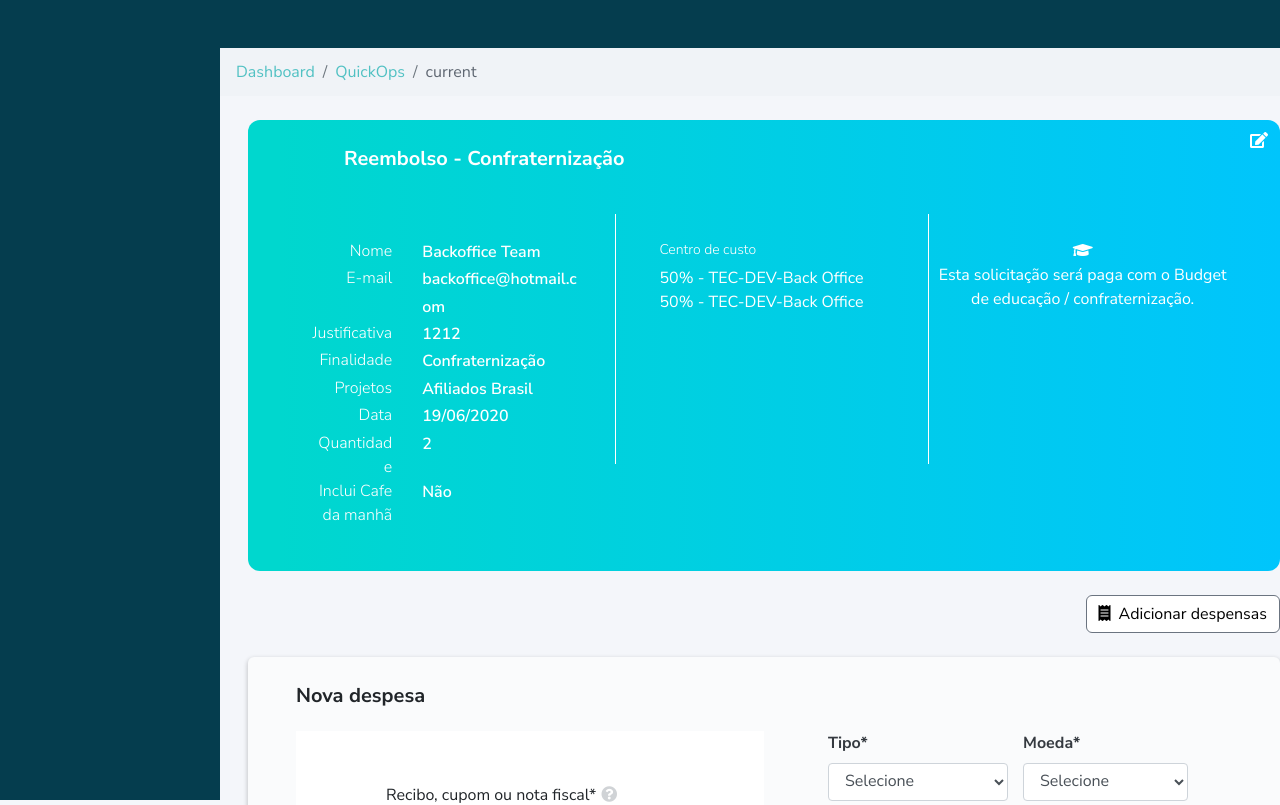
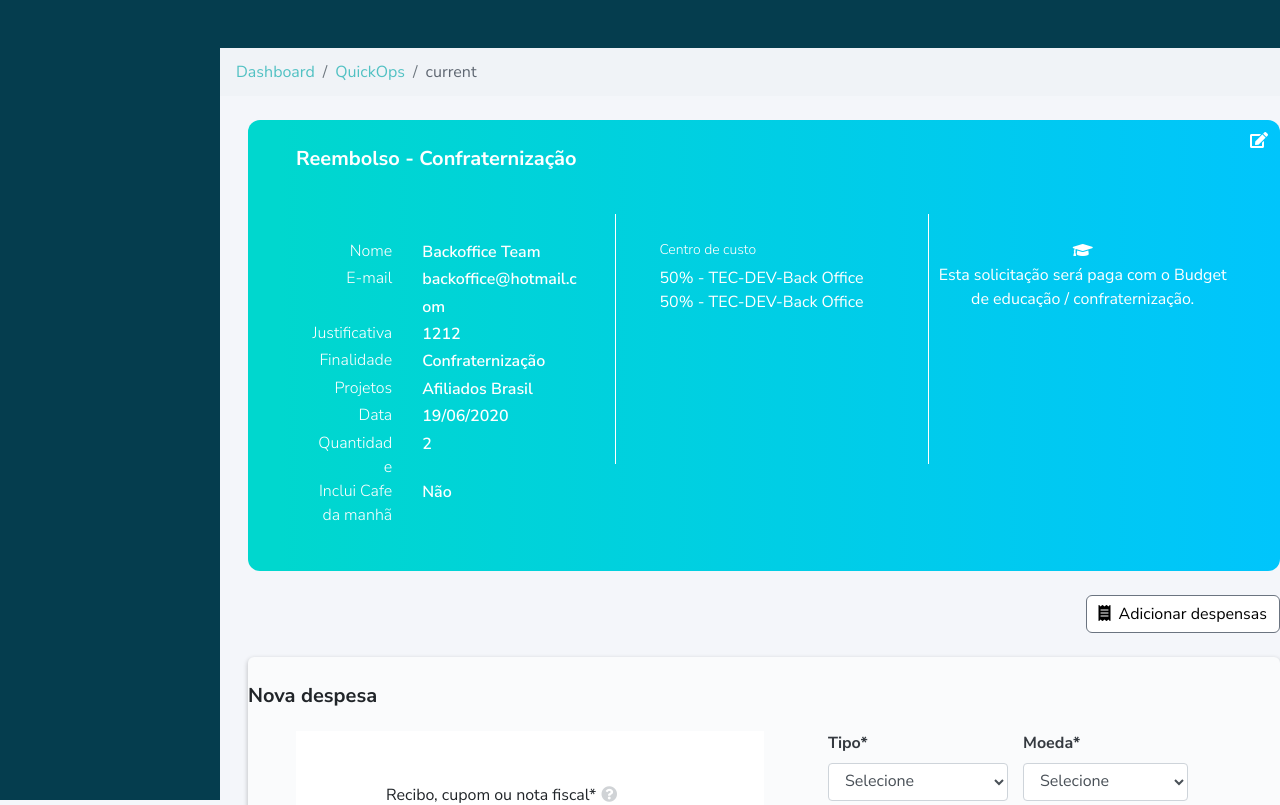
Before and after one commit to elissonalvesilva/interview-hotmart, a React app: page / in a window 1280 px wide. Shown: the top 805 px of the page. Built offline with nearby package versions, Linux system fonts and the light colour scheme; no server answers.

Commit message:
refactor: change padding card title

```diff
--- a/src/scss/components/_card.scss
+++ b/src/scss/components/_card.scss
@@ -3,7 +3,6 @@
   border: 0;
 
   .card-title {
-    padding: 0 48px;
     h1 {
       font-size: 20px;
       font-weight: bold;
```
